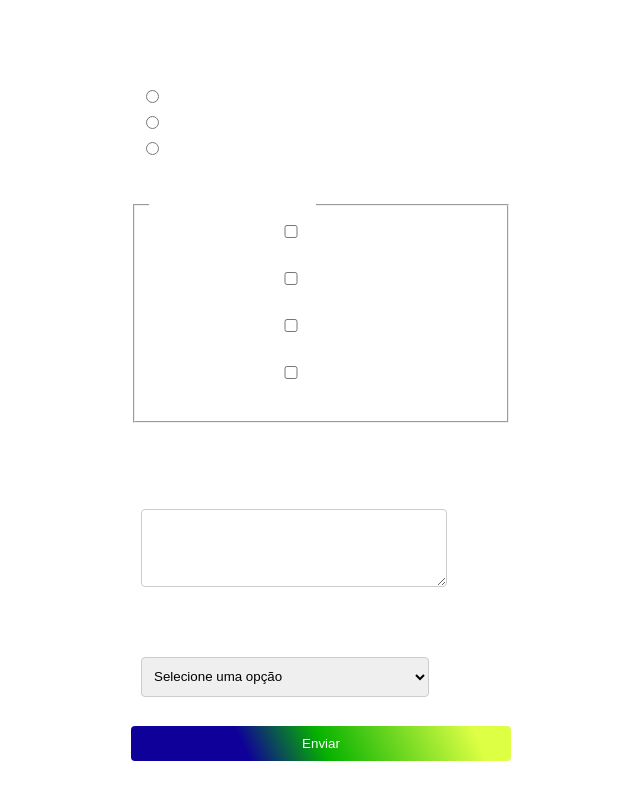
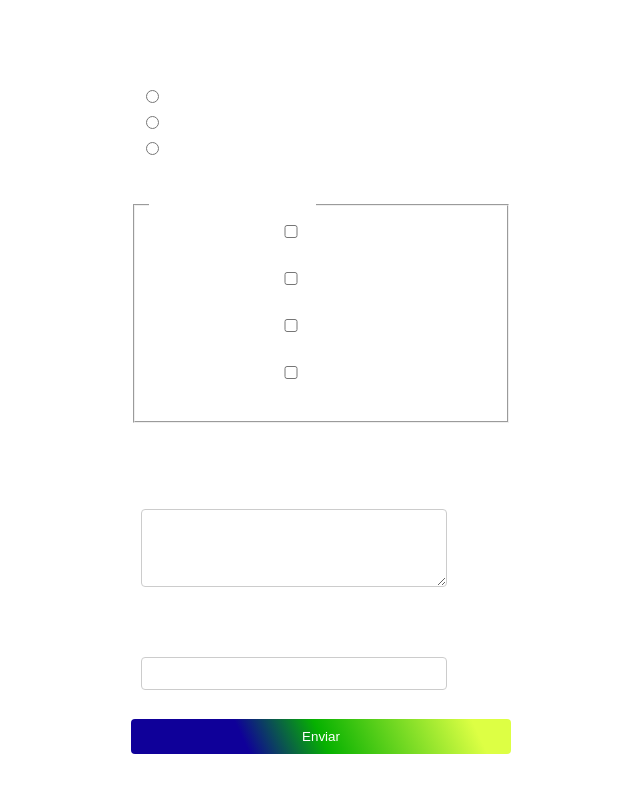
Before and after one commit to luccasodp/FormsAlpha, a plain HTML site: page FORMS/index.html in a window 1280 px wide. Shown: the part 1577-2377 px from the top of the page, without its empty margins (319-959 px from the left). Drawn offline with Linux system fonts and the light colour scheme.

Commit message:
Update index.html

```diff
--- a/FORMS/index.html
+++ b/FORMS/index.html
@@ -273,14 +273,7 @@
 
             <div class="form-group">
                 <label for="avaliador">Quem preencheu o formulário:</label>
-                <select id="avaliador" name="avaliador" required="" >
-                    <option value="">Selecione uma opção</option>
-                    <option value="Gustavo">Gustavo</option>
-                    <option value="Marina">Marina</option>
-                    <option value="Flora"> Flora</option>
-                    <option value="Caio">Caio</option>
-                    <option value="Julia">Julia</option>
-                  </select>
+                <input type="text" id="avaliador" name="avaliador" required="" >
             </div>
 
             <!-- Botão de envio -->
```
